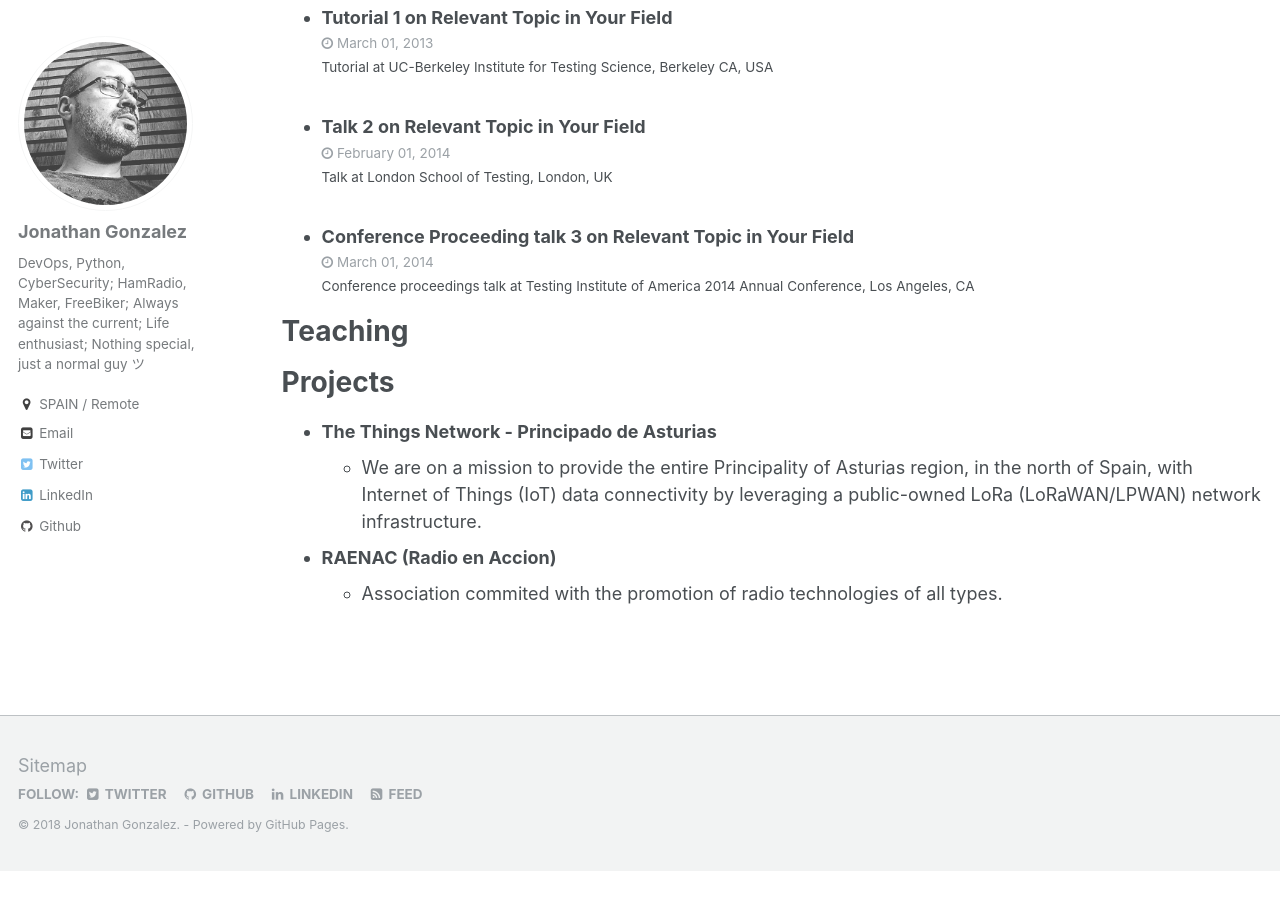
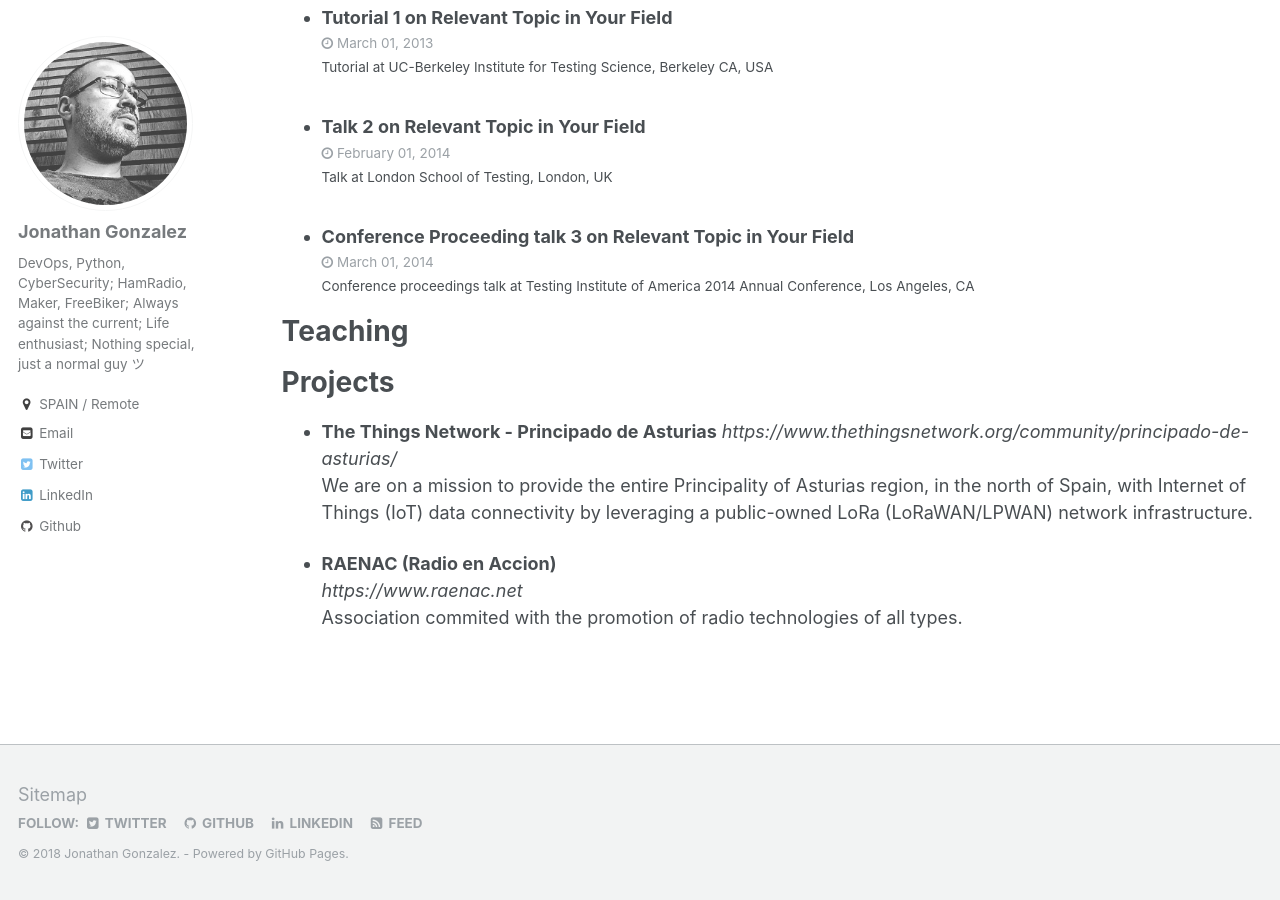
Before and after one commit to ea1het/0x30.io, a Jekyll site: the page built from _pages/cv.md, in a window 1280 px wide and 900 px high, scrolled down 2385 px. Built offline with Jekyll 4.4.1, drawn with Linux system fonts in a browser that asks for light colours; before the commit the page ends 3256 px from its top, so only the background shows below that.

Commit message:
cv update

```diff
--- a/_pages/cv.md
+++ b/_pages/cv.md
@@ -75,6 +75,9 @@ Teaching
 Projects
 ======
 * **The Things Network - Principado de Asturias**
-  * We are on a mission to provide the entire Principality of Asturias region, in the north of Spain, with Internet of Things (IoT) data connectivity by leveraging a public-owned LoRa (LoRaWAN/LPWAN) network infrastructure.
+  *[https://www.thethingsnetwork.org/community/principado-de-asturias/](https://www.thethingsnetwork.org/community/principado-de-asturias/ "The Things Network - Principado de Asturias")*
+  We are on a mission to provide the entire Principality of Asturias region, in the north of Spain, with Internet of Things (IoT) data connectivity by leveraging a public-owned LoRa (LoRaWAN/LPWAN) network infrastructure.
+
 * **RAENAC (Radio en Accion)**
-  * Association commited with the promotion of radio technologies of all types.
+  *[https://www.raenac.net](https://www.raenac.net "RAENAC")*
+  Association commited with the promotion of radio technologies of all types.
```
